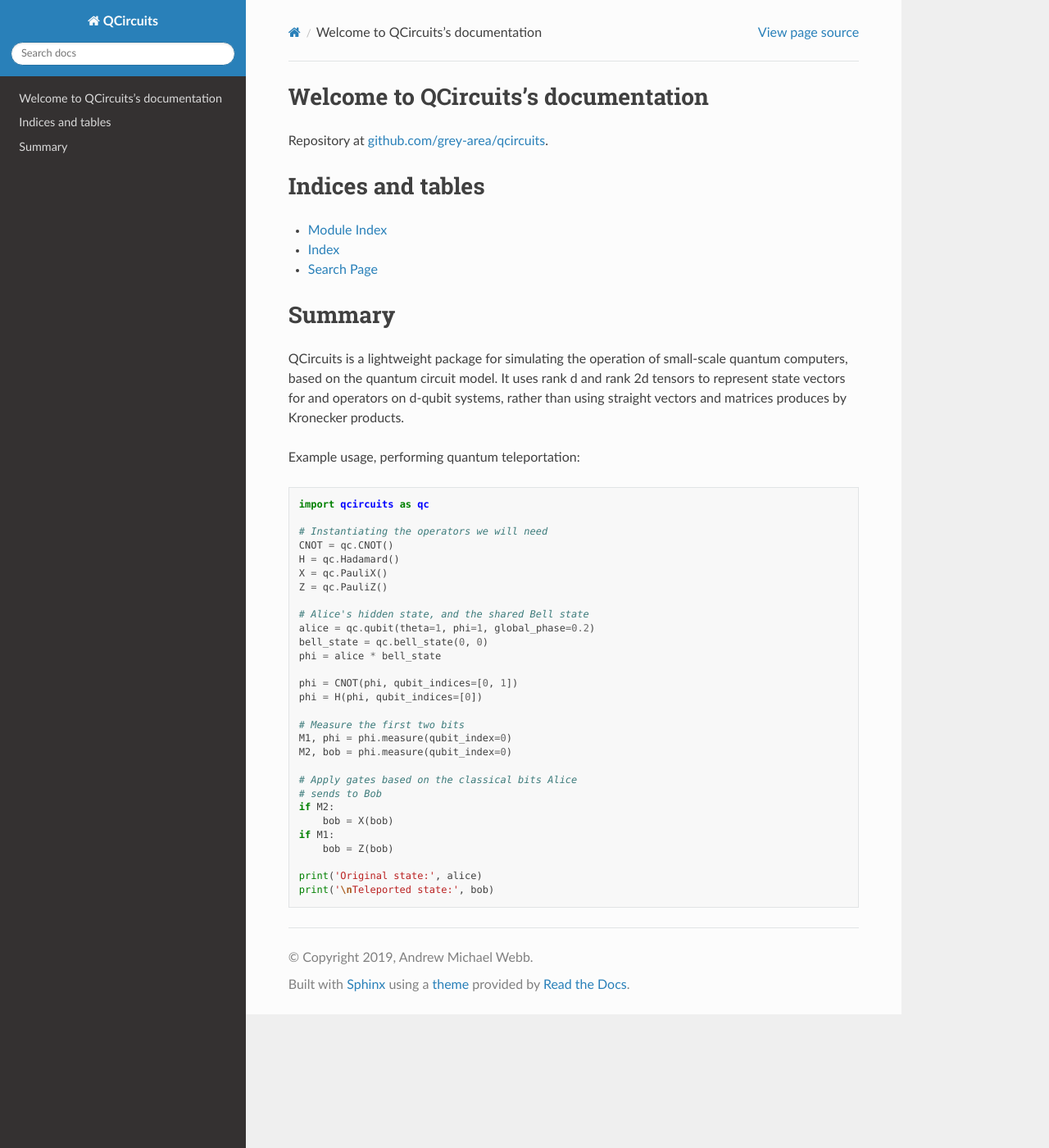
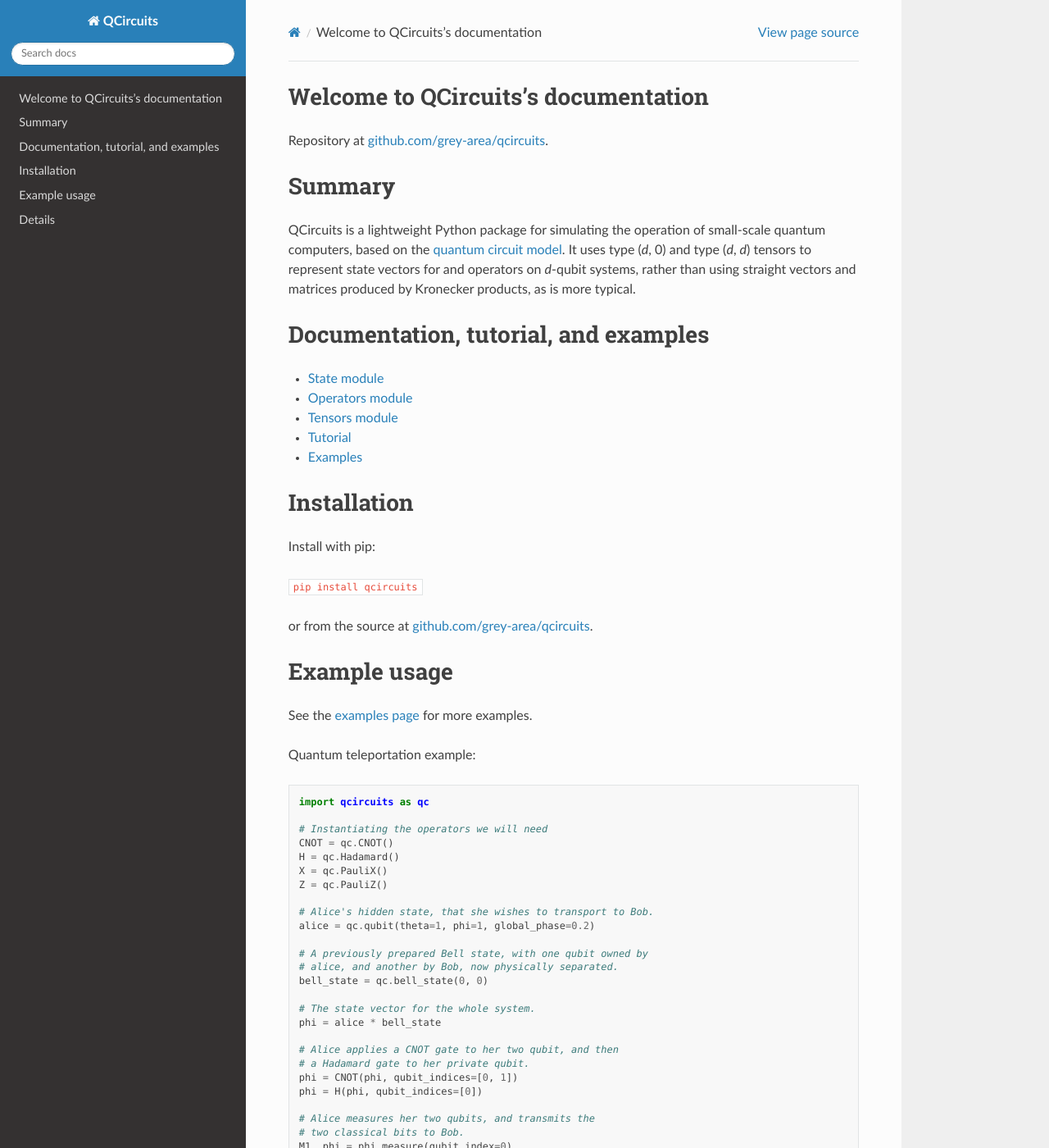
Before and after one commit to grey-area/qcircuits, a Sphinx documentation site: the page built from docs/source/index.rst, in a window 1280 px wide and 1400 px high. Shown: the whole window at 82% size. Built offline with Sphinx 7.4.7 and the Read the Docs theme 2.0.0, drawn with Linux system fonts in a browser that asks for light colours; some of the changed text lies outside the part shown.

Commit message:
More documentation

```diff
--- a/README.rst
+++ b/README.rst
@@ -4,15 +4,37 @@ QCircuits
 
 Full documentation at `www.awebb.info/qcircuits/index.html <http://www.awebb.info/qcircuits/index.html>`_.
 
-.. inclusion-marker-do-not-remove
+.. inclusion-marker0-do-not-remove
 
-QCircuits is a lightweight package for simulating the operation of
-small-scale quantum computers, based on the quantum circuit model.
-It uses rank d and rank 2d tensors to represent state vectors for and operators on d-qubit systems,
+QCircuits is a lightweight Python package for simulating the operation of
+small-scale quantum computers, based on the
+`quantum circuit model <https://en.wikipedia.org/wiki/Quantum_circuit>`_.
+It uses type (`d`, 0) and type (`d`, `d`) tensors to represent state vectors
+for and operators on `d`-qubit systems,
 rather than using straight vectors and matrices
-produces by Kronecker products.
+produced by Kronecker products, as is more typical.
 
-Example usage, performing quantum teleportation::
+.. inclusion-marker1-do-not-remove
+
+Installation
+============
+
+Install with pip:
+
+``pip install qcircuits``
+
+.. inclusion-marker15-do-not-remove
+
+or from the source available here.
+
+.. inclusion-marker16-do-not-remove
+
+Example usage
+=============
+
+.. inclusion-marker2-do-not-remove
+
+Quantum teleportation example::
 
     import qcircuits as qc
 
@@ -22,19 +44,28 @@ Example usage, performing quantum teleportation::
     X = qc.PauliX()
     Z = qc.PauliZ()
 
-    # Alice's hidden state, and the shared Bell state
+    # Alice's hidden state, that she wishes to transport to Bob.
     alice = qc.qubit(theta=1, phi=1, global_phase=0.2)
+
+    # A previously prepared Bell state, with one qubit owned by
+    # alice, and another by Bob, now physically separated.
     bell_state = qc.bell_state(0, 0)
+
+    # The state vector for the whole system.
     phi = alice * bell_state
 
+    # Alice applies a CNOT gate to her two qubit, and then
+    # a Hadamard gate to her private qubit.
     phi = CNOT(phi, qubit_indices=[0, 1])
     phi = H(phi, qubit_indices=[0])
 
-    # Measure the first two bits
+    # Alice measures her two qubits, and transmits the
+    # two classical bits to Bob.
     M1, phi = phi.measure(qubit_index=0)
     M2, bob = phi.measure(qubit_index=0)
 
-    # Apply gates based on the classical bits Alice
+    # Bob applies gates to his qubit conditionally on
+    # the classical bits he receives.
     # sends to Bob
     if M2:
         bob = X(bob)
@@ -43,3 +74,7 @@ Example usage, performing quantum teleportation::
 
     print('Original state:', alice)
     print('\nTeleported state:', bob)
+
+
+Details
+=======
--- /dev/null
+++ b/docs/source/examples.rst
@@ -0,0 +1,4 @@
+.. _examples_page:
+
+Examples
+========
--- a/docs/source/index.rst
+++ b/docs/source/index.rst
@@ -12,15 +12,36 @@ Welcome to QCircuits's documentation
 
 Repository at `github.com/grey-area/qcircuits <https://github.com/grey-area/qcircuits>`_.
 
-Indices and tables
-==================
-
-* :ref:`modindex`
-* :ref:`genindex`
-* :ref:`search`
 
 Summary
 =======
 
 .. include:: ../../README.rst
-  :start-after: inclusion-marker-do-not-remove
+  :start-after: inclusion-marker0-do-not-remove
+  :end-before: inclusion-marker1-do-not-remove
+
+Documentation, tutorial, and examples
+=====================================
+
+* :ref:`State module<state_module>`
+* :ref:`Operators module<operators_module>`
+* :ref:`Tensors module<tensors_module>`
+* :ref:`Tutorial<tutorial_page>`
+* :ref:`Examples<examples_page>`
+
+.. * :ref:`genindex`
+
+.. include:: ../../README.rst
+  :start-after: inclusion-marker1-do-not-remove
+  :end-before: inclusion-marker15-do-not-remove
+
+or from the source at `github.com/grey-area/qcircuits <https://github.com/grey-area/qcircuits>`_.
+
+.. include:: ../../README.rst
+  :start-after: inclusion-marker16-do-not-remove
+  :end-before: inclusion-marker2-do-not-remove
+
+See the :ref:`examples page<examples_page>` for more examples.
+
+.. include:: ../../README.rst
+  :start-after: inclusion-marker2-do-not-remove
--- a/docs/source/qcircuits.operators.rst
+++ b/docs/source/qcircuits.operators.rst
@@ -1,3 +1,5 @@
+.. _operators_module:
+
 qcircuits.operators module
 ==========================
 
--- a/docs/source/qcircuits.state.rst
+++ b/docs/source/qcircuits.state.rst
@@ -1,3 +1,5 @@
+.. _state_module:
+
 qcircuits.state module
 ======================
 
--- a/docs/source/qcircuits.tensors.rst
+++ b/docs/source/qcircuits.tensors.rst
@@ -1,3 +1,5 @@
+.. _tensors_module:
+
 qcircuits.tensors module
 ========================
 
--- /dev/null
+++ b/docs/source/tutorial.rst
@@ -0,0 +1,4 @@
+.. _tutorial_page:
+
+Tutorial
+========
```
Also changed, not shown: docs/source/modules.rst (deleted, +0 -7 lines), 2 other files.
